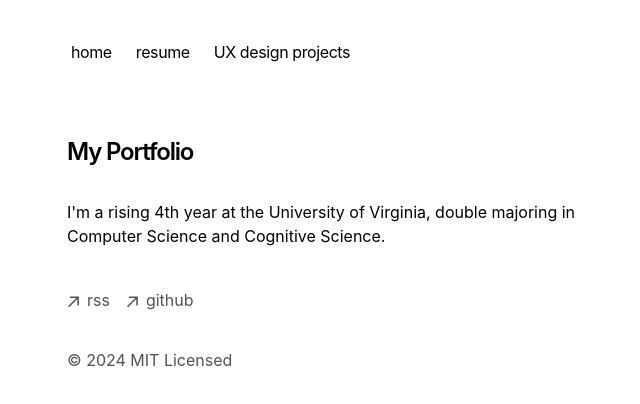
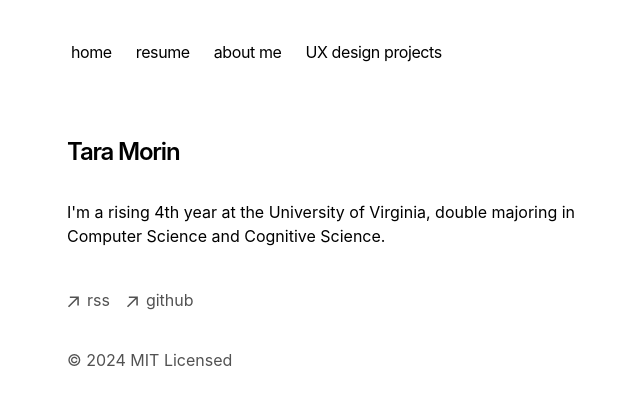
Before and after one commit to tara-morin/website, a Next.js app: page / in a window 1280 px wide. Shown: the top 404 px of the page, without its empty margins (285-925 px from the left). Built offline with nearby package versions, Linux system fonts and the light colour scheme.

Commit message:
added back about me

```diff
--- a/app/components/nav.tsx
+++ b/app/components/nav.tsx
@@ -7,7 +7,10 @@ const navItems = {
   '/resume': {
     name: 'resume',
   },
-  '/UX': {
+  '/about': {
+    name: 'about me',
+  },
+  '/ux': {
     name: 'UX design projects',
   },
 }
--- a/app/page.tsx
+++ b/app/page.tsx
@@ -4,7 +4,7 @@ export default function Page() {
   return (
     <section>
       <h1 className="mb-8 text-2xl font-semibold tracking-tighter">
-        My Portfolio
+        Tara Morin
       </h1>
       <p className="mb-2">
         {`I'm a rising 4th year at the University of Virginia, double majoring in Computer Science and Cognitive Science.`}
```
Also changed, not shown: app/about/page.tsx (added).
